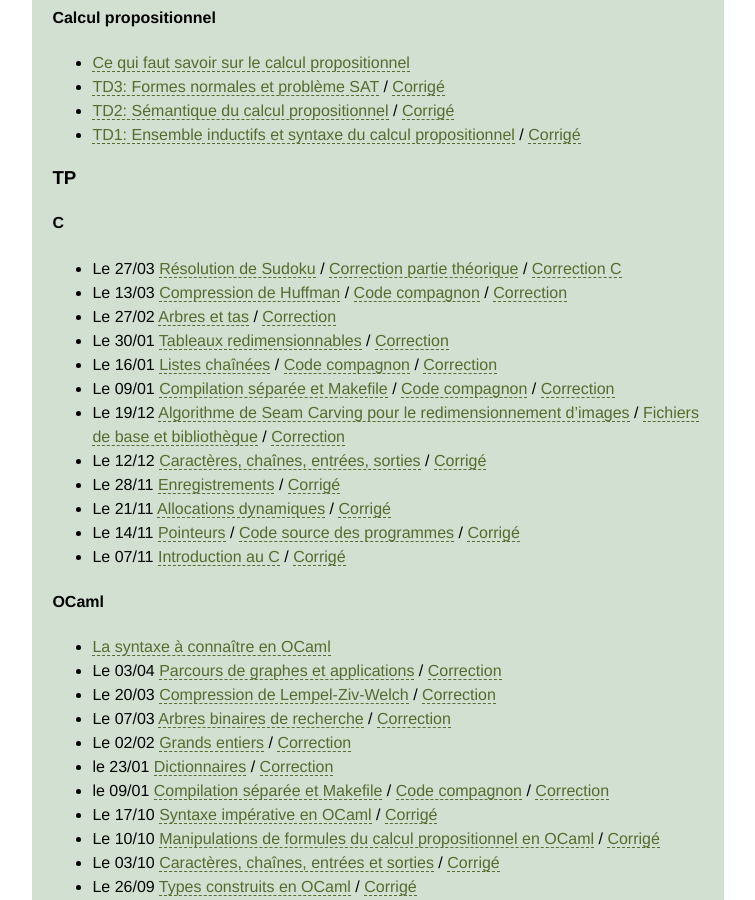
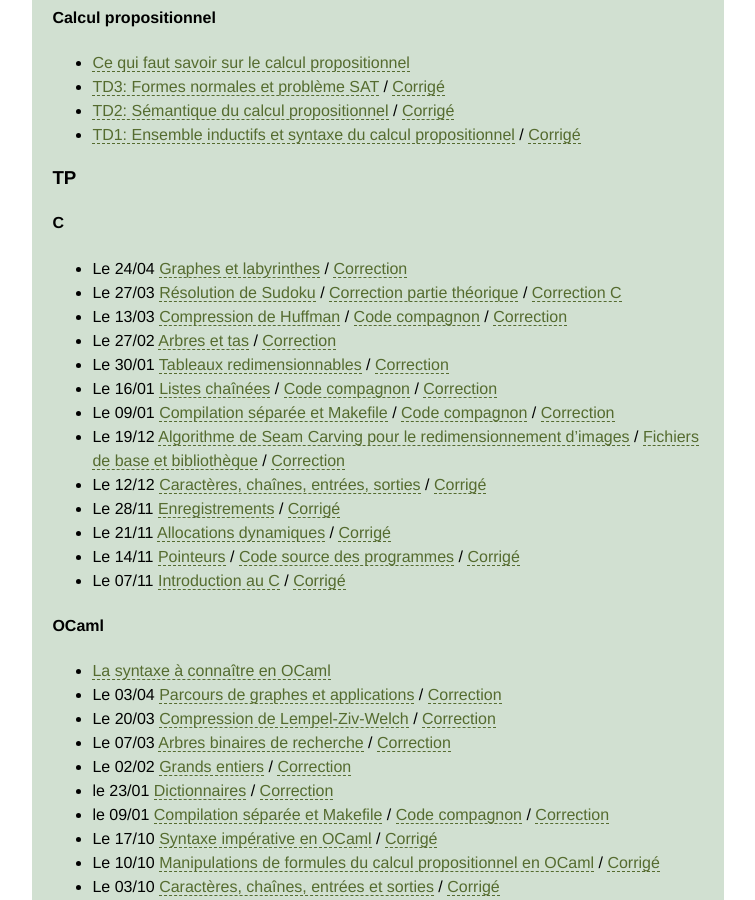
Before and after one commit to VladislavTempez/Vladislavtempez.github.io, a Jekyll site: the page built from pages/mp2i.md, in a window 1280 px wide and 900 px high, scrolled down 1242 px. Shown: the whole window, without its empty margins (262-1017 px from the left). Built offline with Jekyll 4.4.1, drawn with Linux system fonts in a browser that asks for light colours.

Commit message:
TP graphes

```diff
--- a/pages/mp2i.md
+++ b/pages/mp2i.md
@@ -49,6 +49,7 @@
 ### TP
 
 #### C
+- Le 24/04 [Graphes et labyrinthes](https://nc-lycees.netocentre.fr/s/JQNgTrDDoZQ6Hgz) / [Correction](https://nc-lycees.netocentre.fr/s/EzDwf4pzMs2qFW5)
 - Le 27/03 [Résolution de Sudoku](https://nc-lycees.netocentre.fr/s/F24pQsFwzTp6D6x) / [Correction partie théorique](https://nc-lycees.netocentre.fr/s/n6ZNtHndadS7FCQ) / [Correction C](https://nc-lycees.netocentre.fr/s/TJmApeXDeCJEfMJ)
 - Le 13/03 [Compression de Huffman](https://nc-lycees.netocentre.fr/s/mLXt5MTypfHzKy4) / [Code compagnon](https://nc-lycees.netocentre.fr/s/4PYFpe5NJRZffsy) / [Correction](https://nc-lycees.netocentre.fr/s/r48HwcnBjTYaB76)
 - Le 27/02 [Arbres et tas](https://nc-lycees.netocentre.fr/s/bjQNnZ2MMHDRbzT) / [Correction](https://nc-lycees.netocentre.fr/s/wd4moSKDJxNNicS)
```
